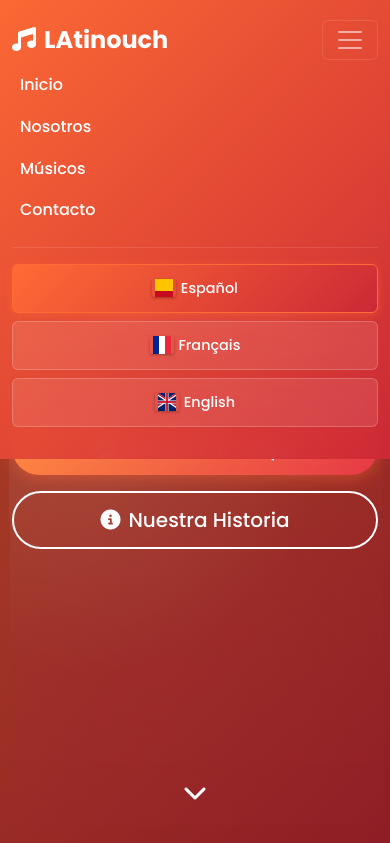
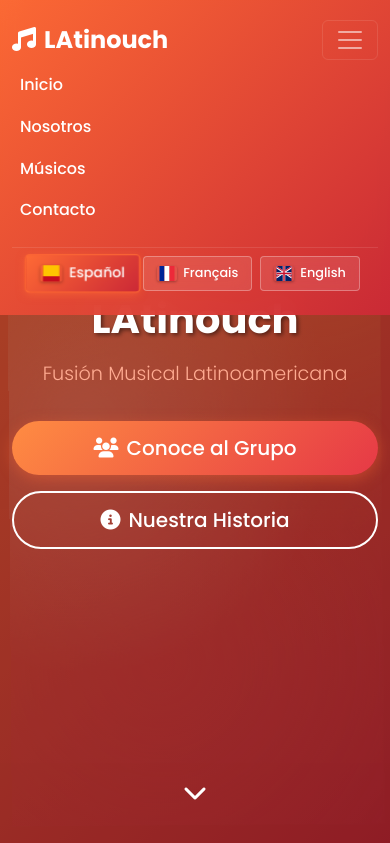
Before and after one commit to JuanjoKeyLab/LatinoMelody, a Flask app: page / in a window 390 px wide, after a click that opens the changed part. Shown: the top 843 px of the page. Run offline with Flask 3, Linux system fonts and the light colour scheme; data that the repository does not hold is empty.

Commit message:
Improve language selector appearance and responsiveness on musician cards
Refactors the language selector CSS to display flags only on desktop and adjust mobile layout.

Replit-Commit-Author: Agent
Replit-Commit-Session-Id: 00792fa7-dc1d-497a-bc68-f7df85f1559c
Replit-Commit-Screenshot-Url: https://storage.googleapis.com/screenshot-production-us-central1/804f0053-33f2-4666-97a6-c9b7d63640f3/2ed25890-45ad-4ff5-a5d3-f52d30b4339b.jpg

```diff
--- a/static/css/style.css
+++ b/static/css/style.css
@@ -453,7 +453,7 @@ section {
 /* Language Selector */
 .language-selector {
     display: flex;
-    gap: 0.3rem;
+    gap: 0.25rem;
     align-items: center;
     position: relative;
     z-index: 1000;
@@ -461,49 +461,71 @@ section {
 
 .language-selector-mobile {
     display: flex;
-    flex-direction: column;
+    flex-direction: row;
     gap: 0.5rem;
-    padding: 1rem 0;
+    padding: 0.5rem 0;
     border-top: 1px solid rgba(255, 255, 255, 0.1);
+    justify-content: center;
 }
 
+/* Compact flag-only design */
 .lang-btn {
     display: flex;
     align-items: center;
-    gap: 0.3rem;
-    padding: 0.4rem 0.6rem;
+    justify-content: center;
+    padding: 0.3rem;
     background: rgba(255, 255, 255, 0.1);
-    border: 1px solid rgba(255, 255, 255, 0.2);
-    border-radius: 6px;
+    border: 1px solid rgba(255, 255, 255, 0.3);
+    border-radius: 4px;
     color: var(--light-text);
     text-decoration: none;
     transition: all 0.3s ease;
-    font-size: 0.8rem;
-    font-weight: 500;
     backdrop-filter: blur(10px);
-    white-space: nowrap;
+    position: relative;
+    overflow: hidden;
 }
 
 .lang-btn:hover {
     background: rgba(255, 255, 255, 0.2);
     color: var(--light-text);
-    transform: translateY(-1px);
-    box-shadow: 0 3px 10px rgba(255, 107, 53, 0.3);
+    transform: translateY(-2px) scale(1.05);
+    box-shadow: 0 4px 12px rgba(255, 107, 53, 0.4);
 }
 
 .lang-btn.active {
     background: var(--gradient-primary);
     border-color: var(--primary-orange);
-    box-shadow: 0 2px 8px rgba(255, 107, 53, 0.4);
+    box-shadow: 0 2px 8px rgba(255, 107, 53, 0.5);
+    transform: scale(1.1);
+}
+
+.lang-btn:hover::after {
+    content: attr(title);
+    position: absolute;
+    bottom: -30px;
+    left: 50%;
+    transform: translateX(-50%);
+    background: rgba(0, 0, 0, 0.8);
+    color: white;
+    padding: 0.25rem 0.5rem;
+    border-radius: 4px;
+    font-size: 0.7rem;
+    white-space: nowrap;
+    z-index: 1001;
 }
 
 .flag-icon {
-    width: 18px;
-    height: 13px;
+    width: 20px;
+    height: 15px;
     border-radius: 2px;
     overflow: hidden;
     box-shadow: 0 1px 3px rgba(0, 0, 0, 0.3);
     flex-shrink: 0;
+}
+
+/* Hide text, show only flags in desktop */
+.language-selector .lang-btn span {
+    display: none;
 }
 
 /* Responsive adjustments */
@@ -513,13 +535,12 @@ section {
     }
 
     .lang-btn {
-        padding: 0.3rem 0.5rem;
-        font-size: 0.75rem;
+        padding: 0.25rem;
     }
 
     .flag-icon {
-        width: 16px;
-        height: 12px;
+        width: 18px;
+        height: 13px;
     }
 }
 
@@ -533,14 +554,19 @@ section {
     }
 
     .language-selector-mobile .lang-btn {
-        justify-content: center;
-        padding: 0.75rem 1rem;
-        font-size: 0.9rem;
+        padding: 0.4rem 0.8rem;
+        gap: 0.4rem;
+    }
+
+    .language-selector-mobile .lang-btn span {
+        display: inline;
+        font-size: 0.8rem;
+        font-weight: 500;
     }
 
     .language-selector-mobile .flag-icon {
-        width: 24px;
-        height: 18px;
+        width: 20px;
+        height: 15px;
     }
 }
 
```
